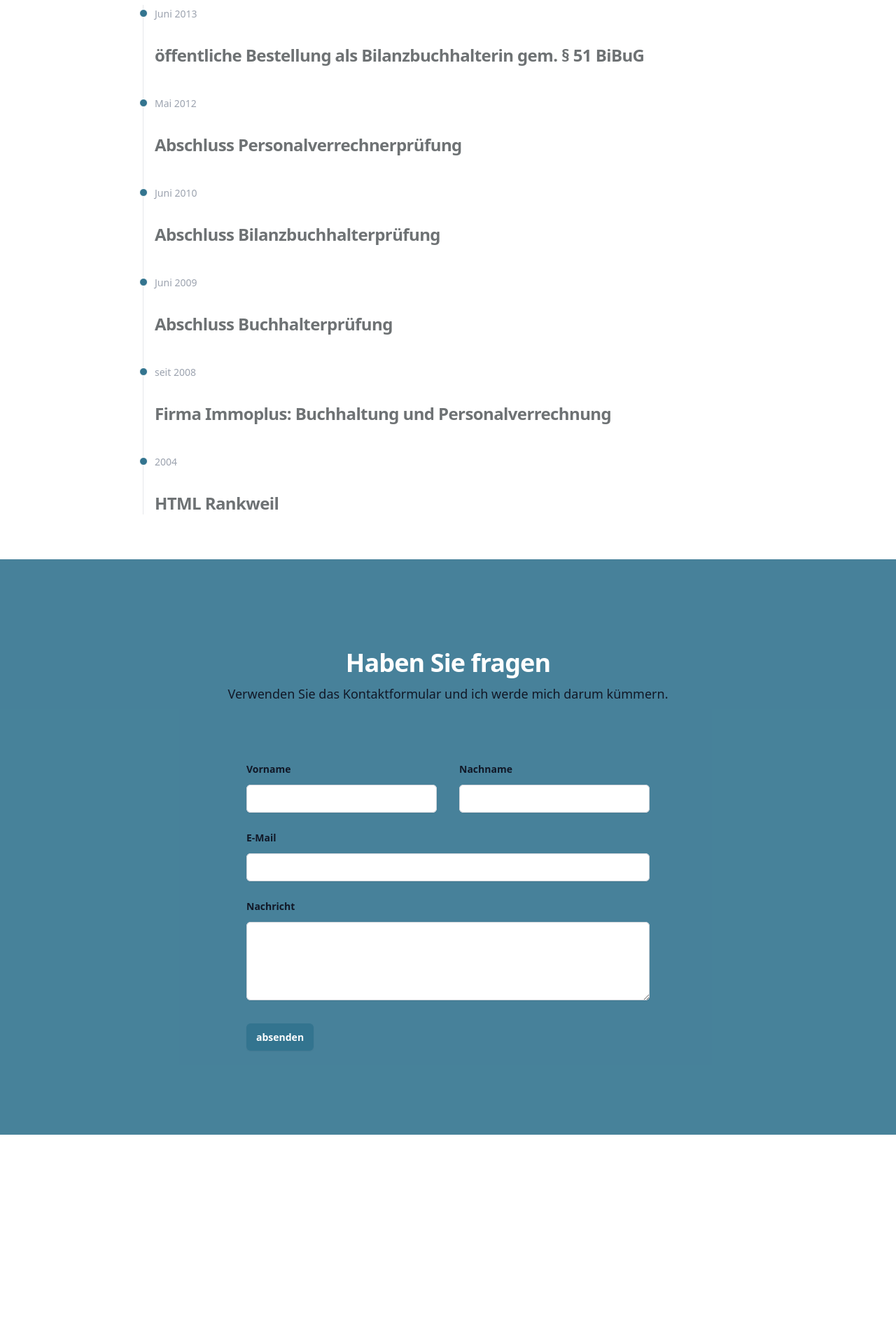
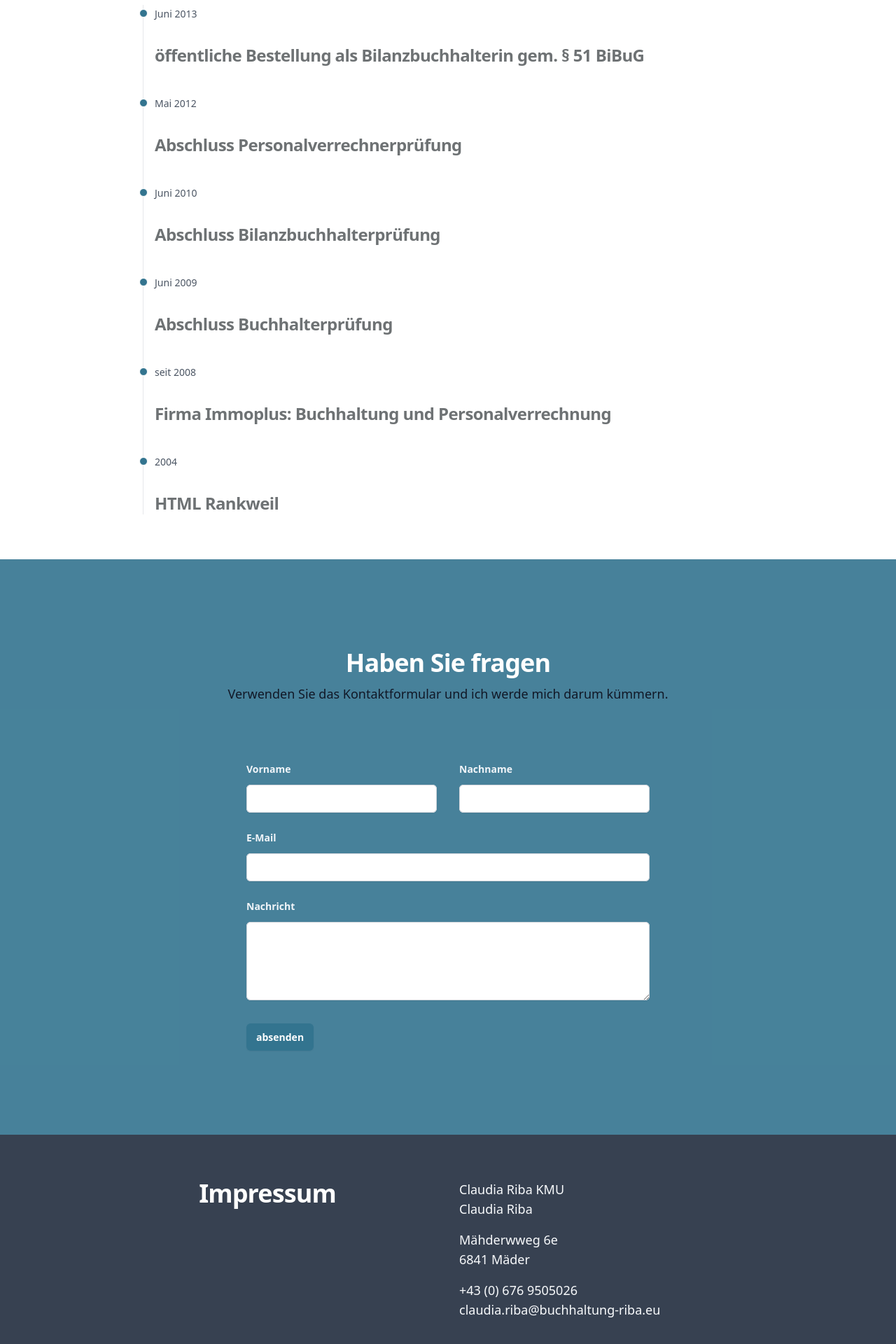
Before and after one commit to schmanat/buchhaltung-riba.eu, a Next.js app: page / in a window 1280 px wide. Shown: the part 2290-4210 px from the top of the page at 70% size. Before the commit the page ends 3911 px from the top, so only its background shows below. Built offline with nearby package versions, Linux system fonts and the light colour scheme.

Commit message:
improve lighthouse score

```diff
--- a/package.json
+++ b/package.json
@@ -13,6 +13,7 @@
     "@heroicons/react": "^2.0.17",
     "@tailwindcss/forms": "^0.5.3",
     "autoprefixer": "10.4.14",
+    "google-map-react": "^2.2.0",
     "next": "13.3.0",
     "postcss": "8.4.21",
     "react": "18.2.0",
--- a/src/app/api/hello/route.js
+++ /dev/null
@@ -1,3 +0,0 @@
-export async function GET(request) {
-  return new Response('Hello, Next.js!')
-}
--- a/src/app/page.js
+++ b/src/app/page.js
@@ -1,8 +1,8 @@
 import Contact from "@/components/Contact";
 import Hero from "@/components/Hero";
+import Imprint from "@/components/Imprint";
 import Services from "@/components/Services";
 import Vita from "@/components/Vita";
-import Image from "next/image";
 
 export default function Home() {
   return (
@@ -16,8 +16,11 @@ export default function Home() {
       {/* vita */}
       <Vita />
 
-      {/* Kontaktformular */}
+      {/* Contactform */}
       <Contact />
+
+      {/* Imprint */}
+      <Imprint />
     </article>
   );
 }
--- a/src/components/Contact.jsx
+++ b/src/components/Contact.jsx
@@ -21,7 +21,7 @@ const Contact = () => {
           <div>
             <label
               htmlFor="vorname"
-              className="block text-sm font-semibold leading-6 text-gray-900"
+              className="block text-sm font-semibold leading-6 text-slate-100"
             >
               Vorname
             </label>
@@ -38,7 +38,7 @@ const Contact = () => {
           <div>
             <label
               htmlFor="nachname"
-              className="block text-sm font-semibold leading-6 text-gray-900"
+              className="block text-sm font-semibold leading-6 text-slate-100"
             >
               Nachname
             </label>
@@ -48,14 +48,14 @@ const Contact = () => {
                 name="nachname"
                 id="nachname"
                 autoComplete="family-name"
-                className="block w-full rounded-md border-0 px-3.5 py-2  shadow-sm ring-1 ring-inset ring-gray-300 placeholder:text-gray-400 focus:ring-2 focus:ring-inset focus:ring-primary sm:text-sm sm:leading-6"
+                className="block w-full rounded-md border-0 px-3.5 py-2 shadow-sm ring-1 ring-inset ring-gray-300 placeholder:text-gray-400 focus:ring-2 focus:ring-inset focus:ring-primary sm:text-sm sm:leading-6"
               />
             </div>
           </div>
           <div className="sm:col-span-2">
             <label
               htmlFor="email"
-              className="block text-sm font-semibold leading-6 text-gray-900"
+              className="block text-sm font-semibold leading-6 text-slate-100"
             >
               E-Mail
             </label>
@@ -72,7 +72,7 @@ const Contact = () => {
           <div className="sm:col-span-2">
             <label
               htmlFor="nachricht"
-              className="block text-sm font-semibold leading-6 text-gray-900"
+              className="block text-sm font-semibold leading-6 text-slate-100"
             >
               Nachricht
             </label>
--- /dev/null
+++ b/src/components/Imprint.jsx
@@ -0,0 +1,33 @@
+import Section from "./shared/Section";
+import Heading from "./ui/Heading";
+import { companyConfig } from "@/constants/config";
+
+const Imprint = () => {
+  return (
+    <div className="bg-gray-700">
+      <Section>
+        <div className="grid grid-cols-1 sm:grid-cols-2 3 gap-8 text-slate-50 text-lg">
+          <Heading title="Impressum" />
+          <address className="not-italic">
+            {companyConfig.name}
+            <br />
+            {companyConfig.owner}
+            <br />
+            <p className="py-4">
+              {companyConfig.contact.address}
+              <br />
+              {companyConfig.contact.plz} {companyConfig.contact.city} <br />
+            </p>
+            <p>
+              {companyConfig.contact.phone}
+              <br />
+              {companyConfig.contact.email}
+            </p>
+          </address>
+        </div>
+      </Section>
+    </div>
+  );
+};
+
+export default Imprint;
--- a/src/components/Vita.jsx
+++ b/src/components/Vita.jsx
@@ -10,42 +10,42 @@ const Vita = () => {
         <ol class="relative border-l border-gray-200 mt-6">
           <li class="mb-10 ml-4">
             <div class="absolute w-3 h-3 bg-primary rounded-full mt-1.5 -left-1.5 border border-white"></div>
-            <time class="mb-1 text-sm font-normal leading-none text-gray-400">
+            <time class="mb-1 text-sm font-normal leading-none text-gray-600">
               Juni 2013
             </time>
             <H3 title="öffentliche Bestellung als Bilanzbuchhalterin gem. § 51 BiBuG" />
           </li>
           <li class="mb-10 ml-4">
             <div class="absolute w-3 h-3 bg-primary rounded-full mt-1.5 -left-1.5 border border-white"></div>
-            <time class="mb-1 text-sm font-normal leading-none text-gray-400">
+            <time class="mb-1 text-sm font-normal leading-none text-gray-600">
               Mai 2012
             </time>
             <H3 title="Abschluss Personalverrechnerprüfung" />
           </li>
           <li class="mb-10 ml-4">
             <div class="absolute w-3 h-3 bg-primary rounded-full mt-1.5 -left-1.5 border border-white"></div>
-            <time class="mb-1 text-sm font-normal leading-none text-gray-400">
+            <time class="mb-1 text-sm font-normal leading-none text-gray-600">
               Juni 2010
             </time>
             <H3 title="Abschluss Bilanzbuchhalterprüfung" />
           </li>
           <li class="mb-10 ml-4">
             <div class="absolute w-3 h-3 bg-primary rounded-full mt-1.5 -left-1.5 border border-white"></div>
-            <time class="mb-1 text-sm font-normal leading-none text-gray-400">
+            <time class="mb-1 text-sm font-normal leading-none text-gray-600">
               Juni 2009
             </time>
             <H3 title="Abschluss Buchhalterprüfung" />
           </li>
           <li class="mb-10 ml-4">
             <div class="absolute w-3 h-3 bg-primary rounded-full mt-1.5 -left-1.5 border border-white"></div>
-            <time class="mb-1 text-sm font-normal leading-none text-gray-400">
+            <time class="mb-1 text-sm font-normal leading-none text-gray-600">
               seit 2008
             </time>
             <H3 title="Firma Immoplus: Buchhaltung und Personalverrechnung" />
           </li>
           <li class="ml-4">
             <div class="absolute w-3 h-3 bg-primary rounded-full mt-1.5 -left-1.5 border border-white"></div>
-            <time class="mb-1 text-sm font-normal leading-none text-gray-400">
+            <time class="mb-1 text-sm font-normal leading-none text-gray-600">
               2004
             </time>
             <H3 title="HTML Rankweil" />
--- a/src/components/shared/Logo.jsx
+++ b/src/components/shared/Logo.jsx
@@ -1,5 +1,5 @@
 import Image from "next/image";
-import { config } from "@/constants/config";
+import { siteConfig } from "@/constants/config";
 
 const Logo = ({ className }) => {
   return (
@@ -10,7 +10,8 @@ const Logo = ({ className }) => {
         src="/assets/riba-logo.svg"
         width={100}
         height={300}
-        alt={`Logo - ${config.siteName}`}
+        priority
+        alt={`Logo - ${siteConfig.siteName}`}
       />
     </>
   );
--- a/src/constants/config.js
+++ b/src/constants/config.js
@@ -1,4 +1,16 @@
-export const config = {
+export const siteConfig = {
   siteName: "Buchhaltung - Claudia Riba",
   siteDescription: "Lorem ipsum",
 };
+
+export const companyConfig = {
+  name: "Claudia Riba KMU",
+  owner: "Claudia Riba",
+  contact: {
+    address: "Mähderwweg 6e",
+    plz: "6841",
+    city: "Mäder",
+    phone: "+43 (0) 676 9505026",
+    email: "claudia.riba@buchhaltung-riba.eu",
+  },
+};
```
Also changed, not shown: src/components/Maps.jsx (added), 2 other files (tests, documents, lock files or other folders).
